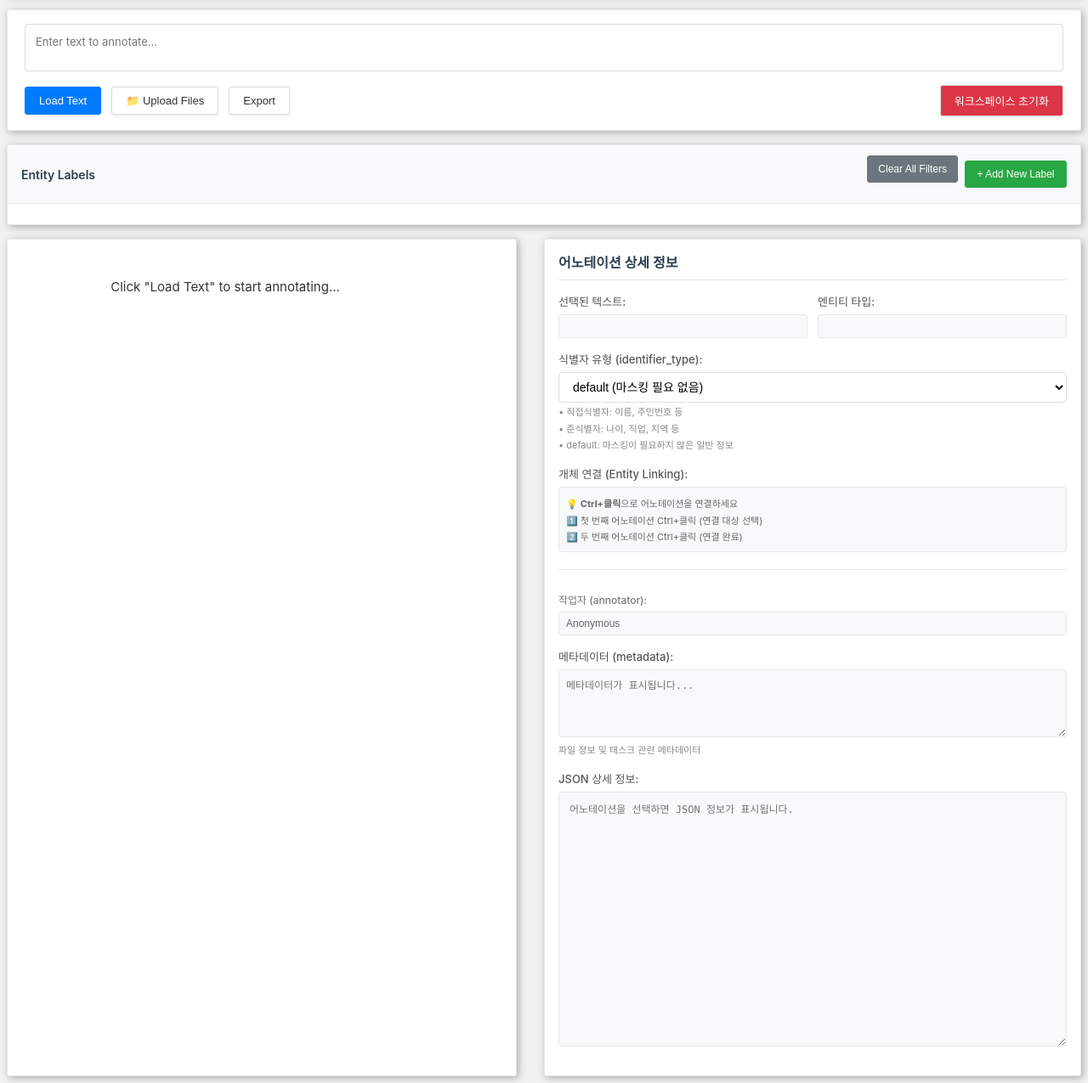
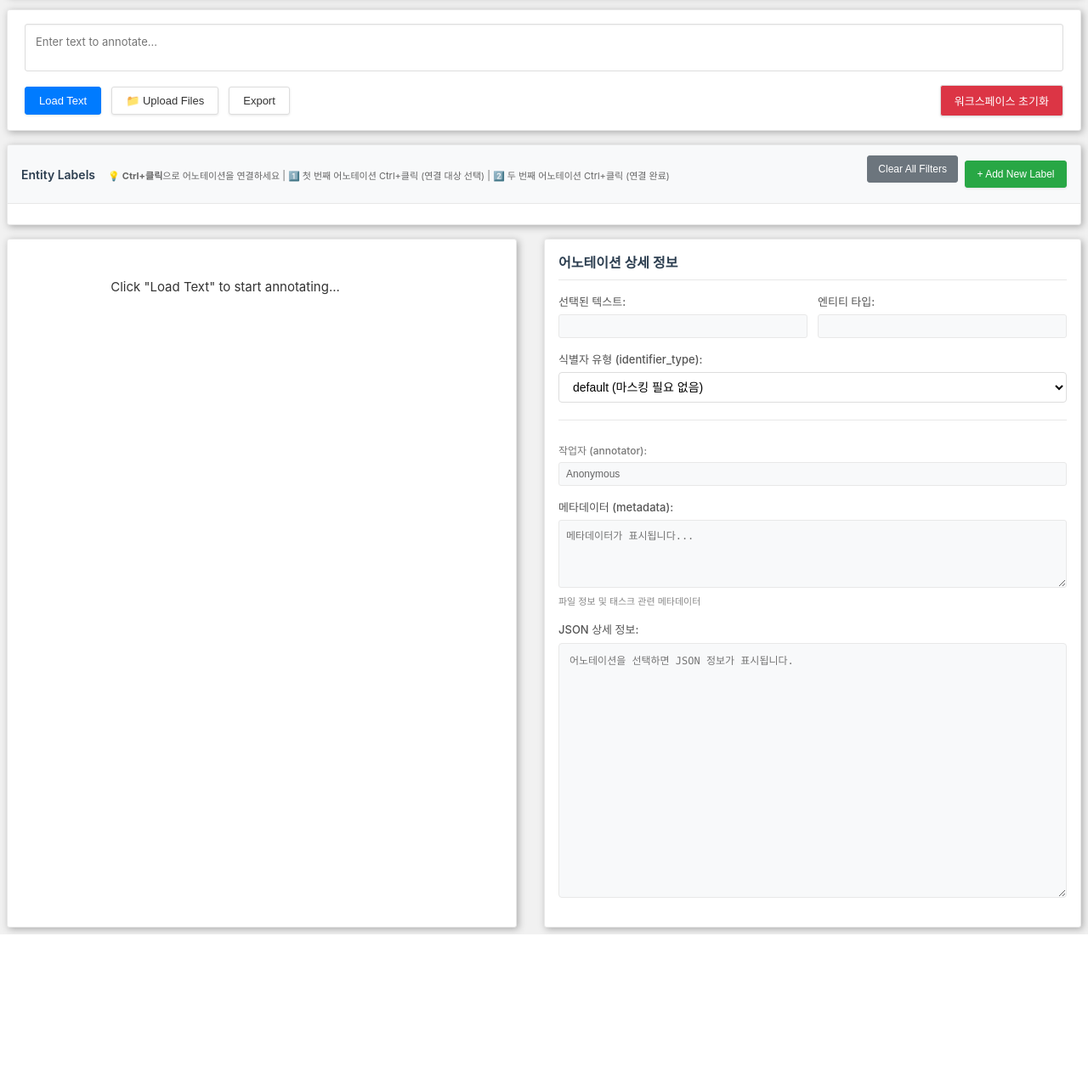
Before and after one commit to tama0728/PII_NER_Labler, a Flask app: page /ner in a window 1280 px wide. Shown: the part 354-1629 px from the top of the page at 85% size. After the commit the page ends 1454 px from the top, so only its background shows below. Run offline with Flask 3, Linux system fonts and the light colour scheme.

Commit message:
UI 개선: 불필요한 설명 텍스트 제거 및 재배치
- 식별자 유형 설명 문구 제거 (직접식별자, 준식별자 설명)
- 개체 연결 설명을 Entity Labels 헤더로 이동
- 더 간결하고 직관적인 UI 구성

🤖 Generated with [Claude Code](https://claude.ai/code)

Co-Authored-By: Claude <noreply@anthropic.com>

```diff
--- a/frontend/templates/workspace_ner_interface.html
+++ b/frontend/templates/workspace_ner_interface.html
@@ -1098,6 +1098,11 @@
         <div class="labels-section">
             <div class="labels-header">
                 <h3>Entity Labels</h3>
+                <small class="help-text" style="color: #666; margin-left: 15px;">
+                    💡 <strong>Ctrl+클릭</strong>으로 어노테이션을 연결하세요 |
+                    1️⃣ 첫 번째 어노테이션 Ctrl+클릭 (연결 대상 선택) |
+                    2️⃣ 두 번째 어노테이션 Ctrl+클릭 (연결 완료)
+                </small>
                 <div class="labels-header-buttons">
                     <button class="filter-clear-btn" onclick="clearAllFilters()">Clear All Filters</button>
                     <button class="btn add-label-btn" onclick="openAddLabelModal()" style="background: #28a745; color: white; border: 1px solid #28a745;">+ Add New Label</button>
@@ -1158,23 +1163,10 @@
                         <option value="direct">직접식별자</option>
                         <option value="quasi">준식별자</option>
                     </select>
-                    <small class="help-text">
-                        • 직접식별자: 이름, 주민번호 등<br>
-                        • 준식별자: 나이, 직업, 지역 등<br>
-                        • default: 마스킹이 필요하지 않은 일반 정보
-                    </small>
+
                 </div>
 
-                <div class="field-group">
-                    <label>개체 연결 (Entity Linking):</label>
-                    <div class="entity-linking-controls">
-                        <small class="help-text" style="color: #666;">
-                            💡 <strong>Ctrl+클릭</strong>으로 어노테이션을 연결하세요<br>
-                            1️⃣ 첫 번째 어노테이션 Ctrl+클릭 (연결 대상 선택)<br>
-                            2️⃣ 두 번째 어노테이션 Ctrl+클릭 (연결 완료)
-                        </small>
-                    </div>
-                </div>
+
 
                 <div class="auto-generated" style="margin-bottom: 16px;">
                     <label>작업자 (annotator):</label>
```
